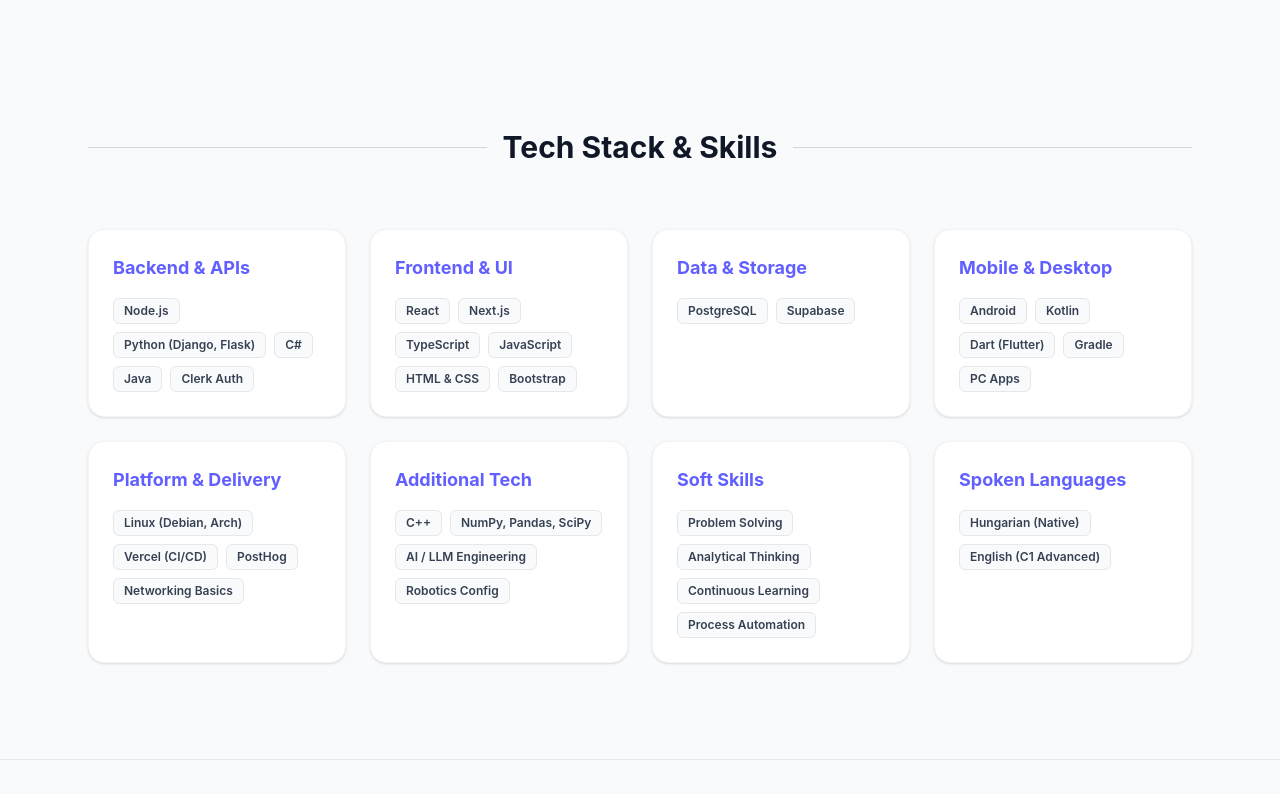
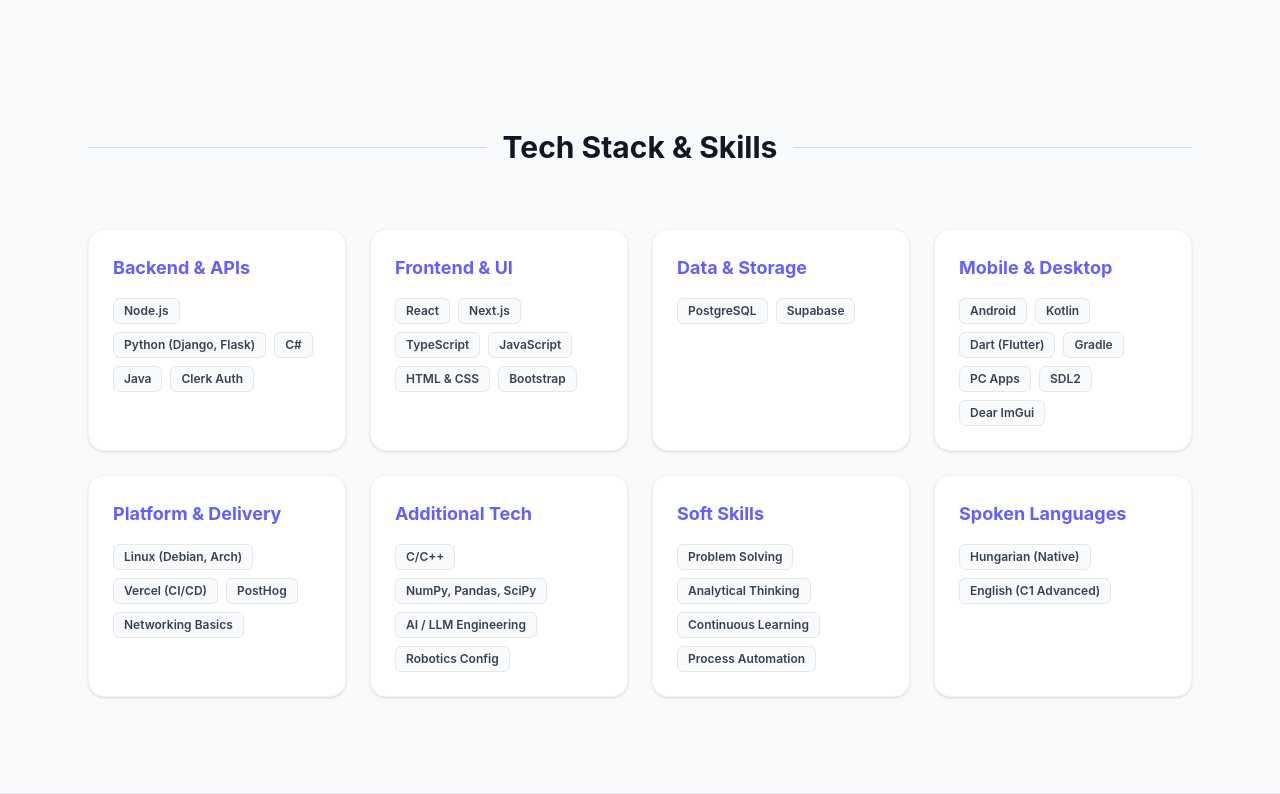
Before and after one commit to H3AD5H0TPlay/portfolio, a React (Vite) app: page / in a window 1280 px wide. Shown: the part 3411-4205 px from the top of the page. Before the commit the page ends 4171 px from the top, so only its background shows below. Built offline with nearby package versions, Linux system fonts and the light colour scheme.

Commit message:
feat: add thesis technologies to stack

```diff
--- a/src/components/Resume.tsx
+++ b/src/components/Resume.tsx
@@ -160,7 +160,7 @@
             <div className="bg-white dark:bg-[#1a1a1a] p-6 rounded-2xl shadow-sm border border-gray-100 dark:border-white/5 hover:border-indigo-500/30 transition-colors">
               <h4 className="text-lg font-bold text-indigo-500 mb-4">Mobile & Desktop</h4>
               <div className="flex flex-wrap gap-2">
-                {['Android', 'Kotlin', 'Dart (Flutter)', 'Gradle', 'PC Apps'].map(skill => (
+                {['Android', 'Kotlin', 'Dart (Flutter)', 'Gradle', 'PC Apps', 'SDL2', 'Dear ImGui'].map(skill => (
                   <span key={skill} className="px-2.5 py-1 bg-gray-50 dark:bg-white/5 text-gray-700 dark:text-gray-300 text-xs font-semibold rounded-md border border-gray-200 dark:border-white/10">{skill}</span>
                 ))}
               </div>
@@ -180,7 +180,7 @@
             <div className="bg-white dark:bg-[#1a1a1a] p-6 rounded-2xl shadow-sm border border-gray-100 dark:border-white/5 hover:border-indigo-500/30 transition-colors">
               <h4 className="text-lg font-bold text-indigo-500 mb-4">Additional Tech</h4>
               <div className="flex flex-wrap gap-2">
-                {['C++', 'NumPy, Pandas, SciPy', 'AI / LLM Engineering', 'Robotics Config'].map(skill => (
+                {['C/C++', 'NumPy, Pandas, SciPy', 'AI / LLM Engineering', 'Robotics Config'].map(skill => (
                   <span key={skill} className="px-2.5 py-1 bg-gray-50 dark:bg-white/5 text-gray-700 dark:text-gray-300 text-xs font-semibold rounded-md border border-gray-200 dark:border-white/10">{skill}</span>
                 ))}
               </div>
```
